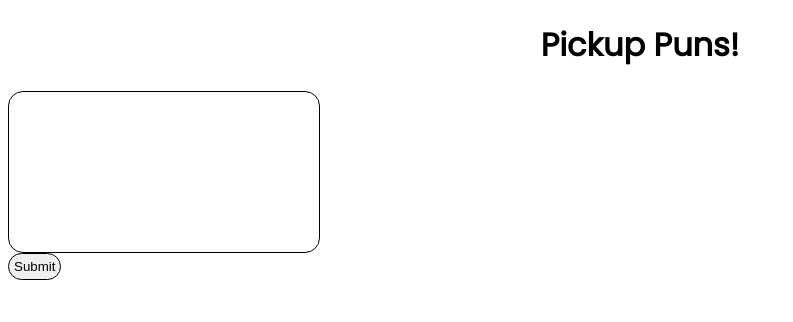
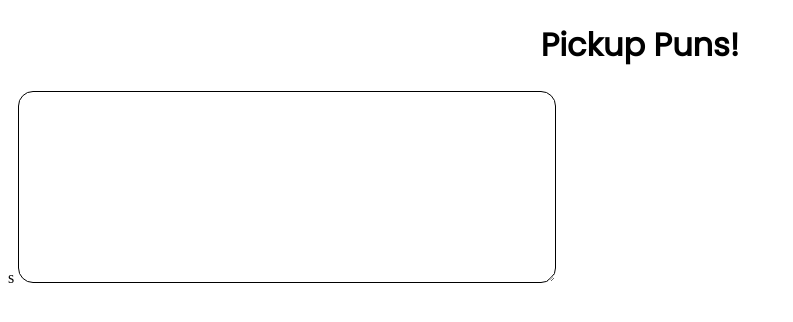
Before and after one commit to areyoualex/PickupPuns, a plain HTML site: page index.html in a window 1280 px wide. Shown: the whole page, without its empty margins (0-793 px from the left). Drawn offline with Linux system fonts and the light colour scheme.

Commit message:
stuff
added textarea and corresp. css

```diff
--- a/index.html
+++ b/index.html
@@ -11,10 +11,10 @@
     <h1>Pickup Puns!</h1>
   </script src="game.js">
 
-		<form action="/action_page.php">
-			<input type="text" id="text" name="text_name" style="width: 300px; height: 150px;" />
-			<br>
-			<input type="submit" value="Submit">
+		<form action="/action_page.php">s
+      <textarea rows="10" cols="50">
+
+      </textarea>
 		</form>
 	</body>
 </html>
--- a/style.css
+++ b/style.css
@@ -3,10 +3,13 @@ h1 {
   text-align: center;
 }
 
-input
+textarea
 {
   -moz-border-radius: 15px;
  border-radius: 15px;
     border:solid 1px black;
     padding:5px;
+
+    font-family: Poppins, sans-serif;
+    font-size: 12px;
 }
```
